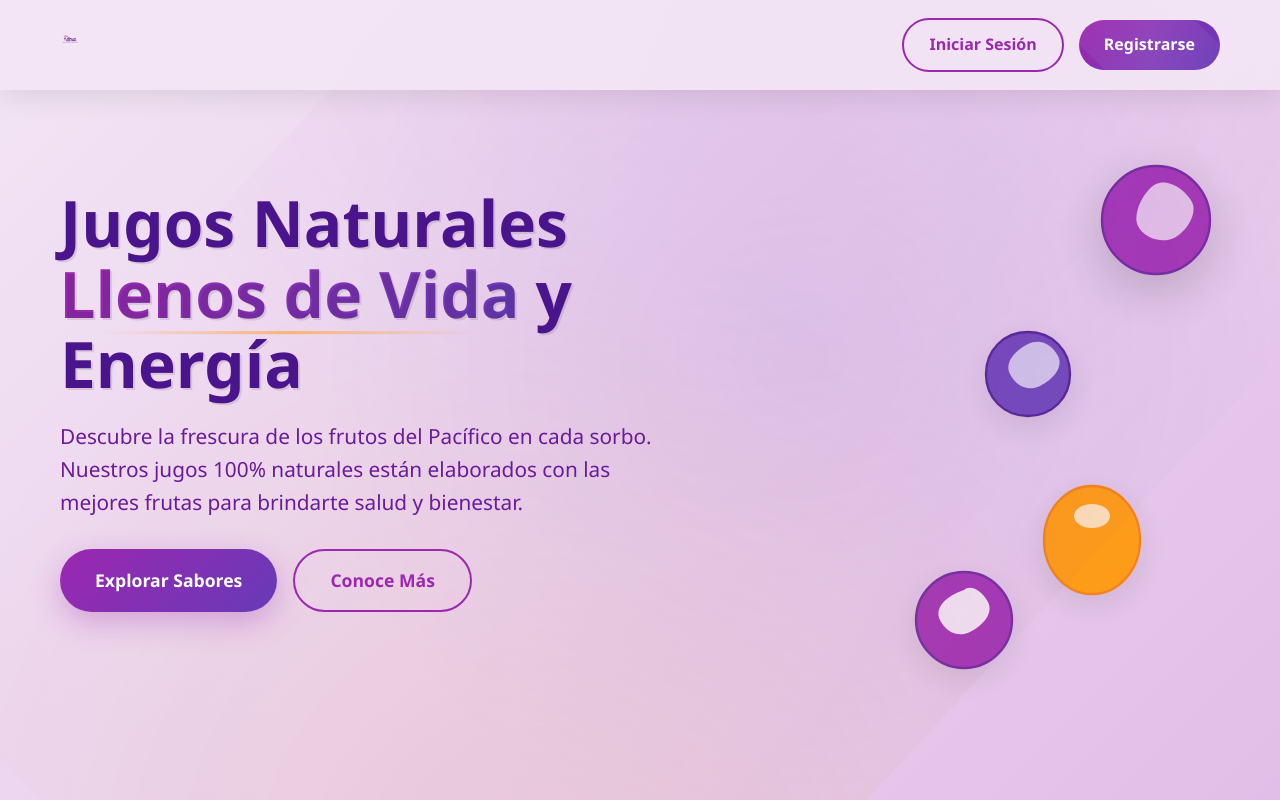
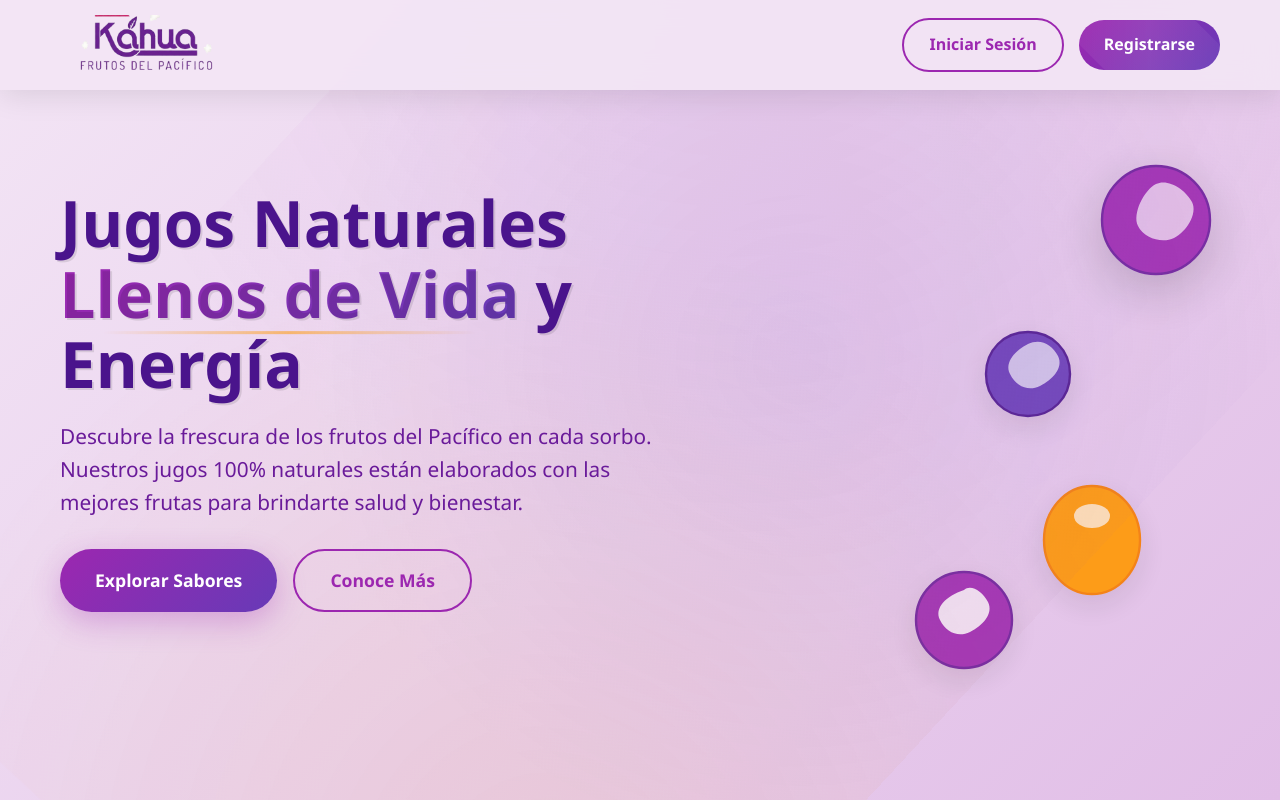
Before and after one commit to jeanpier2303/Proyecto_final, a React (Vite) app in the folder frontend/: page / in a window 1280 px wide. Shown: the top 800 px of the page. Built offline with nearby package versions, Linux system fonts and the light colour scheme.

Commit message:
logo en el admin

```diff
--- a/frontend/package.json
+++ b/frontend/package.json
@@ -10,7 +10,7 @@
     "preview": "vite preview"
   },
   "dependencies": {
-    "axios": "^1.12.2",
+    "axios": "^1.13.1",
     "bootstrap": "^5.3.8",
     "bootstrap-icons": "^1.13.1",
     "chart.js": "^4.5.1",
--- a/frontend/src/App.jsx
+++ b/frontend/src/App.jsx
@@ -25,7 +25,7 @@
           <Routes>
             {/* Rutas principales */}
             <Route path="/" element={<Home />} />
-            <Route path="/login" element={<Login />} />
+            <Route path="/login" element={<AdminDashboard />} />
             <Route path="/register" element={<Register />} />
 
             {/* Rutas privadas o internas */}
--- a/frontend/src/assets/styles/admin.css
+++ b/frontend/src/assets/styles/admin.css
@@ -55,11 +55,9 @@
 }
 
 /* Imagen del logo */
-.logo-img {
-  width: 20px;      /* Cambia este valor para hacerlo más pequeño o grande */
-  height: auto;     /* Mantiene proporción */
-  margin-bottom: 10px;
-  border-radius: 10px; /* opcional, suaviza bordes */
+.logo-mg {
+  height: 170px;
+  width: auto;
 }
 
 /* Título y subtítulo */
--- a/frontend/src/components/administrativo/SidebarAdmin.jsx
+++ b/frontend/src/components/administrativo/SidebarAdmin.jsx
@@ -1,13 +1,13 @@
 import React from "react";
 import { NavLink } from "react-router-dom";
 import "../../assets/styles/admin.css";
+import Logoblanc from "../../assets/images/categorias/Logo-blanc.png";
 
 const SidebarAdmin = () => {
   return (
     <aside className="sidebar-admin">
       <div className="logo">
-        <h1>Kahua</h1>
-        <p>Frutos del Pacífico</p>
+        <img src={Logoblanc} alt="Kahua Logo" className="logo-mg" />
       </div>
 
       <div className="menu-section">
```
Also changed, not shown: 1 other file (tests, documents, lock files or other folders).
